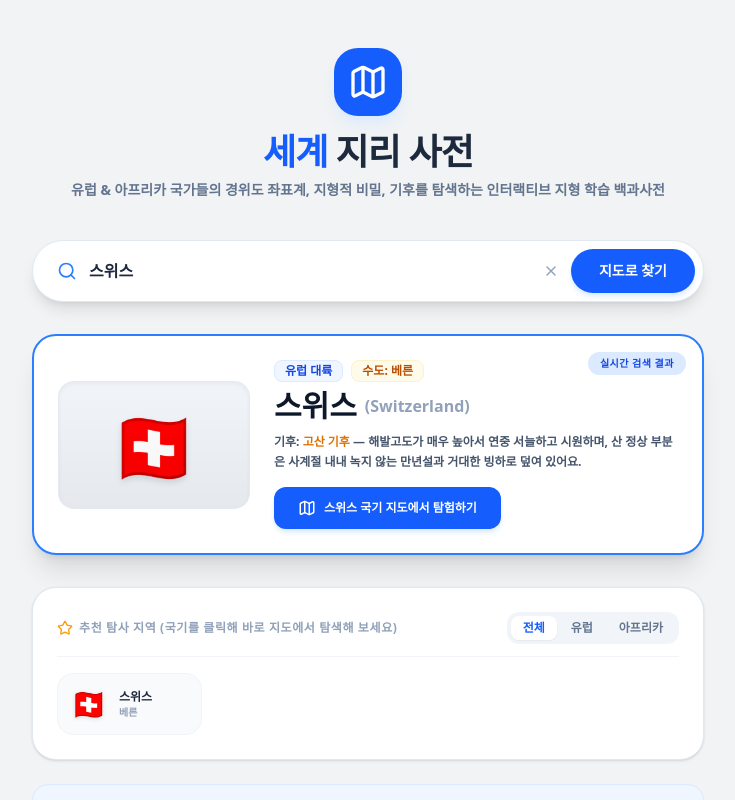
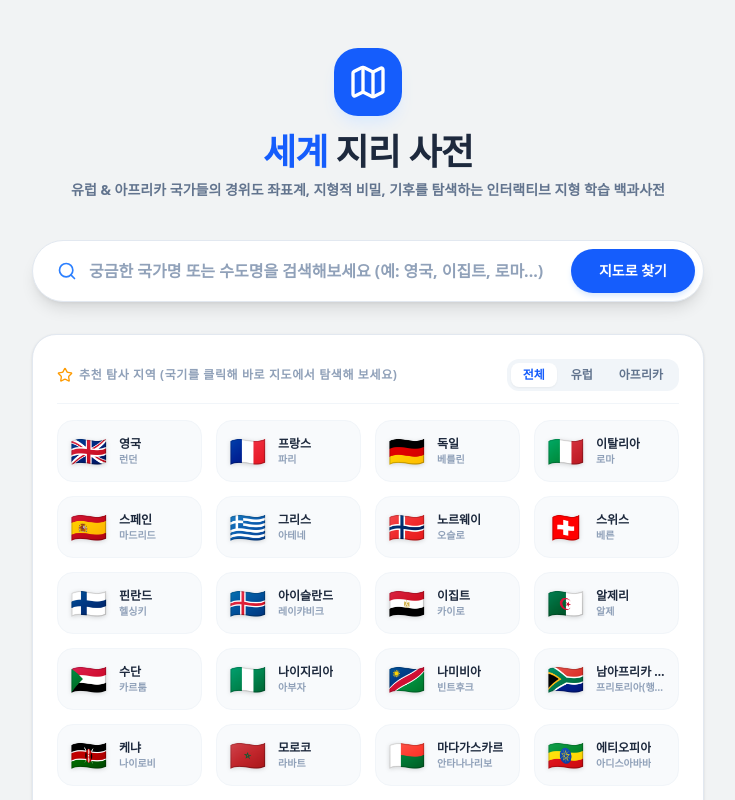
Before and after one commit to goals05/world-geography, a React (Vite) app: page / in a window 1280 px wide. Shown: the top 800 px of the page, without its empty margins (272-1007 px from the left). Built offline with nearby package versions, Linux system fonts and the light colour scheme.

Commit message:
refactor: reset default country and search state
Initialize the selected country to the first item and clear the search query on application load to ensure a clean user experience.

```diff
--- a/src/App.tsx
+++ b/src/App.tsx
@@ -126,10 +126,8 @@ export default function App() {
   // Navigation / View State
   // 'home' = 지리 포털 메인 검색창, 'map' = 세계 지리 인터랙티브 탐색 지도
   const [viewMode, setViewMode] = useState<'home' | 'map'>('home');
-  const [selectedCountry, setSelectedCountry] = useState<Country>(
-    countriesData.find(c => c.id === 'switzerland') || countriesData[0]
-  );
-  const [searchQuery, setSearchQuery] = useState('스위스');
+  const [selectedCountry, setSelectedCountry] = useState<Country>(countriesData[0]);
+  const [searchQuery, setSearchQuery] = useState('');
   const [activeContinent, setActiveContinent] = useState<'전체' | '유럽' | '아프리카'>('전체');
 
   // Autocomplete suggestions dropdown visibility state
```
